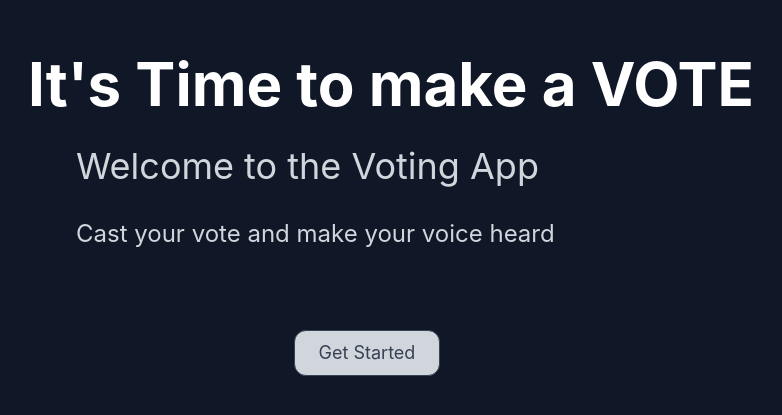
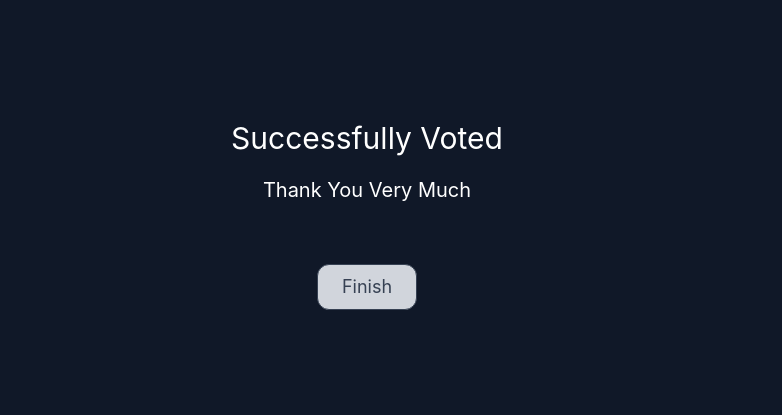
Before and after one commit to Vitumbiko-Kamanga/min_voting_system_react, a React (Vite) app: page / in a window 1280 px wide. Shown: the part 185-600 px from the top of the page, without its empty margins (273-1055 px from the left). Built offline with nearby package versions, Linux system fonts and the light colour scheme.

Commit message:
The implementation of thesuccessScreen page

```diff
--- a/package.json
+++ b/package.json
@@ -10,6 +10,9 @@
     "preview": "vite preview"
   },
   "dependencies": {
+    "@fortawesome/fontawesome-svg-core": "^7.2.0",
+    "@fortawesome/free-solid-svg-icons": "^7.2.0",
+    "@fortawesome/react-fontawesome": "^3.3.0",
     "react": "^19.2.0",
     "react-dom": "^19.2.0"
   },
--- a/src/App.jsx
+++ b/src/App.jsx
@@ -5,6 +5,7 @@ import './App.css'
 
 import LoginScreen from './components/loginScreen'
 import Landing from './components/landing.jsx'
+import Success from './components/SuccessScreen.jsx'
 
 function App() {
   const [count, setCount] = useState(0)
@@ -12,7 +13,9 @@ function App() {
   return (
     <>
       {/* <LoginScreen /> */}
-      <Landing />
+      {/* <Landing /> */}
+      <Success />
+
     </>
   )
 }
--- a/src/components/SuccessScreen.jsx
+++ b/src/components/SuccessScreen.jsx
@@ -1,8 +1,12 @@
+import Btn from './Btn.jsx'
 function SuccessScreen(){
     return(
-        <>
+        <div className="bg-gray-900 h-screen text-white flex flex-col gap-5 justify-center items-center">
+            <h1 className="text-3xl"> Successfully Voted</h1>
+            <h2 className="text-xl">Thank You Very Much</h2>
+            <Btn buttonType = "Button" text = "Finish" />
 
-        </>
+        </div>
     );
 }
 
--- a/src/components/landing.jsx
+++ b/src/components/landing.jsx
@@ -1,7 +1,11 @@
+import { FontAwesomeIcon } from '@fortawesome/react-fontawesome'
+import { faCheck } from "@fortawesome/free-solid-svg-icons";
+
 import Btn from './Btn.jsx'
 function Landing(){
     return(
         <div className='h-screen bg-gray-900 flex flex-col gap-10 justify-center items-center'>
+            {/* <FontAwesomeIcon icon={faCheck } /> */}
             <div className='flex flex-col gap-4 justify-center pl-12'>
                 <h1 className="text-6xl font-bold align-center text-white">It's Time to make a VOTE</h1>
                 <h2 className="text-4xl text-gray-300 p-4 pl-12">Welcome to the Voting App</h2>
```
Also changed, not shown: 1 other file (tests, documents, lock files or other folders).
